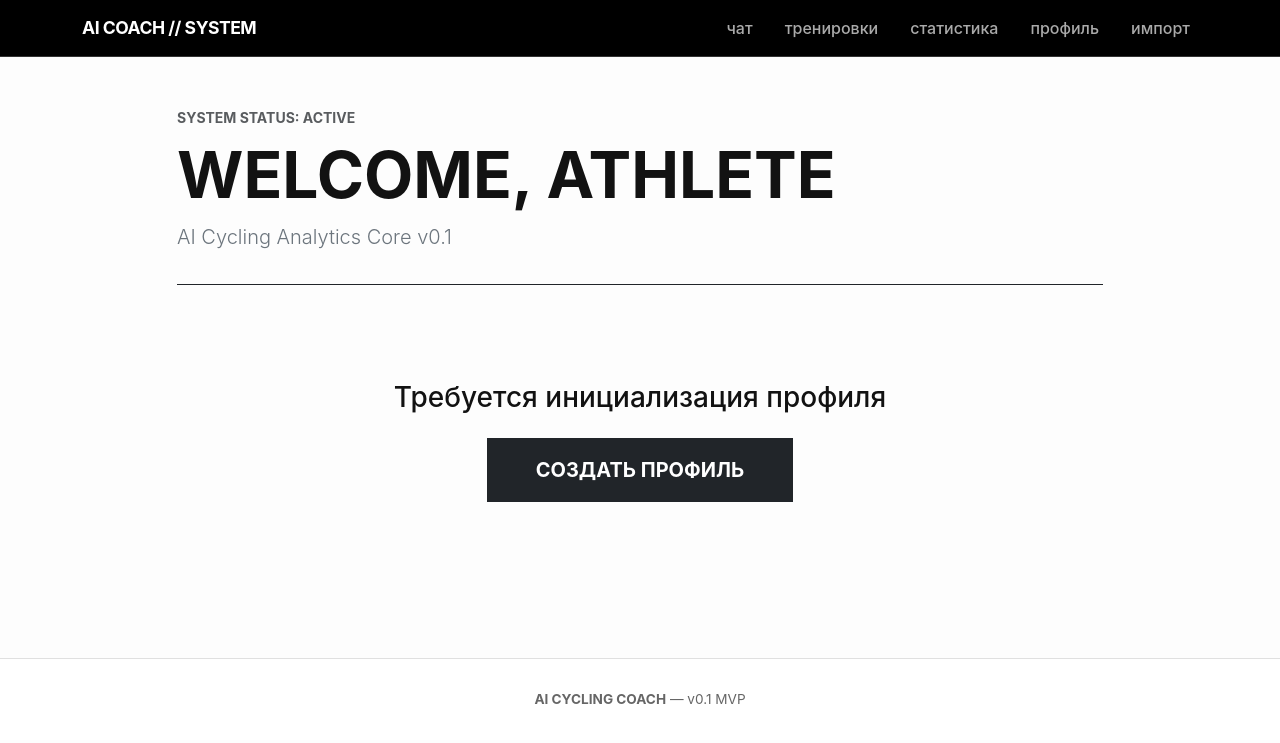
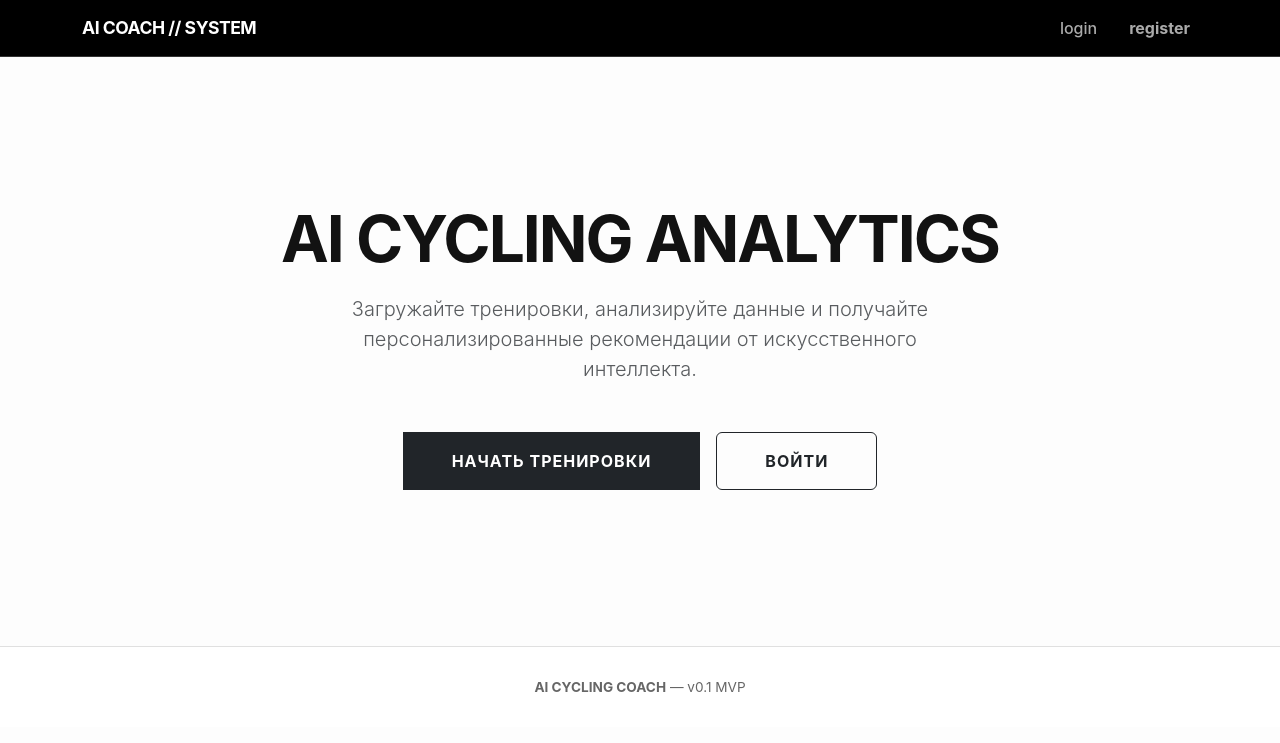
Before and after one commit to ripGoGa/mypet, a FastAPI app: page / in a window 1280 px wide. Shown: the top 743 px of the page. Run offline with FastAPI, Linux system fonts and the light colour scheme.

Commit message:
feat: implement dynamic landing page, soft auth guard, and session UI

```diff
--- a/app/main.py
+++ b/app/main.py
@@ -61,11 +61,19 @@ def ensure_data_store() -> None:
 
 
 @app.get('/', response_class=HTMLResponse)
-async def hello_root(request: Request, session: Session = Depends(get_session)):
+async def hello_root(request: Request, session=Depends(get_session)):
     # Пытаемся узнать имя пользователя для приветствия
-    user = session.exec(select(UserProfile)).first()
+    token = request.cookies.get('access_token')
+    user_profile = None
+    if token:
+        try:
+            payload = jwt.decode(token, SECRET_KEY, algorithms=[ALGORITHM])
+            user = session.exec(select(Users).where(Users.email == payload['sub'])).first()
+            user_profile = user.user_profile
+        except jwt.InvalidTokenError:
+            pass
 
-    return templates.TemplateResponse('index.html', {'request': request, 'user_profile': user})
+    return templates.TemplateResponse('index.html', {'request': request, 'user_profile': user_profile})
 
 
 @app.get('/workouts', response_class=HTMLResponse)
@@ -155,13 +163,11 @@ async def import_csv(files: list[UploadFile] = File(...), session: Session = Dep
 
 
 @app.get('/profile', response_class=HTMLResponse)
-async def show_profile(request: Request, session: Session = Depends(get_session)):
-    user_profile = session.exec(select(UserProfile)).first()
-    if user_profile is None:
+def show_profile(request: Request, user: Users = Depends(get_current_user)):
+    if user.user_profile is None:
         return RedirectResponse(url='/profile/create', status_code=303)
-    athlete_profile = session.exec(select(AthleteProfile).where(AthleteProfile.id == user_profile.id)).first()
-    return templates.TemplateResponse('profile.html', {'request': request, 'user_profile': user_profile,
-                                                       'athlete_profile': athlete_profile})
+    return templates.TemplateResponse('profile.html', {'request': request, 'user_profile': user.user_profile,
+                                                       'athlete_profile': user.athlete_profile})
 
 
 @app.get('/profile/create', response_class=HTMLResponse)
@@ -409,7 +415,7 @@ def register(request: Request, email: str = Form(...), password: str = Form(...)
 
 
 @app.post('/login')
-def login(request: Request, session=Depends(get_session)):
+def login(request: Request, from_data: OAuth2PasswordRequestForm = Depends(), session=Depends(get_session)):
     # Ищем пользователя в БД
     query = session.exec(select(Users).where(Users.email == from_data.username)).first()
     if not query:
@@ -436,6 +442,6 @@ def me(user=Depends(get_current_user)) -> dict:
 
 @app.get('/logout')
 def get_logout(request: Request, user: Users = Depends(get_current_user)):
-    response = RedirectResponse(url='/', status_code=303)
+    response = RedirectResponse(url='/?logged_out=true', status_code=303)
     response.delete_cookie(key='access_token')
     return response
--- a/app/templates/base.html
+++ b/app/templates/base.html
@@ -112,7 +112,7 @@
 
     <nav class="navbar navbar-expand-lg navbar-dark">
         <div class="container">
-            <a class="navbar-brand" href="/coach">AI COACH // SYSTEM</a>
+            <a class="navbar-brand" href="/">AI COACH // SYSTEM</a>
 
             <button class="navbar-toggler border-0" type="button" data-bs-toggle="collapse" data-bs-target="#navbarNav">
                 <span class="navbar-toggler-icon"></span>
@@ -120,21 +120,16 @@
 
             <div class="collapse navbar-collapse" id="navbarNav">
                 <ul class="navbar-nav ms-auto gap-3">
-                    <li class="nav-item">
-                        <a class="nav-link" href="/coach">чат</a>
-                    </li>
-                    <li class="nav-item">
-                        <a class="nav-link" href="/workouts">тренировки</a>
-                    </li>
-                    <li class="nav-item">
-                        <a class="nav-link" href="/statistics">статистика</a>
-                    </li>
-                    <li class="nav-item">
-                        <a class="nav-link" href="/profile">профиль</a>
-                    </li>
-                    <li class="nav-item">
-                        <a class="nav-link" href="/imports">импорт</a>
-                    </li>
+                                {% if request.cookies.get('access_token') %}
+                                    <li class="nav-item"><a class="nav-link" href="/coach">chat</a></li>
+                                    <li class="nav-item"><a class="nav-link" href="/workouts">workouts</a></li>
+                                    <li class="nav-item"><a class="nav-link" href="/statistics">statistics</a></li>
+                                    <li class="nav-item"><a class="nav-link" href="/imports">import workout</a></li>
+                                    <li class="nav-item"><a class="nav-link text-white fw-bold" href="/profile">profile</a></li>
+                                {% else %}
+                                    <li class="nav-item"><a class="nav-link" href="/login">login</a></li>
+                                    <li class="nav-item"><a class="nav-link text-white fw-bold" href="/register">register</a></li>
+                                {% endif %}
                 </ul>
             </div>
         </div>
--- a/app/templates/index.html
+++ b/app/templates/index.html
@@ -1,101 +1,81 @@
 {% extends "base.html" %}
-
-{% block title %}Панель управления{% endblock %}
+{% block title %}AI Coach // System{% endblock %}
 
 {% block content %}
-<div class="row justify-content-center">
-    <div class="col-lg-10">
 
-        <div class="mb-5 pb-3 border-bottom border-dark">
-            <small class="text-uppercase text-muted fw-bold ls-1">System Status: Active</small>
-            <h1 class="display-3 fw-bold text-uppercase mt-2">
+    {% if request.query_params.get('logged_out') %}
+        <div class="p-3 mb-4 border border-dark text-center text-uppercase fw-bold text-white" style="background-color: #000; letter-spacing: 1px;">
+            Вы успешно вышли из системы.
+        </div>
+    {% endif %}
+
     {% if user_profile %}
-                    Welcome back, {{ user_profile.name }}
-                {% else %}
-                    Welcome, Athlete
-                {% endif %}
-            </h1>
-            <p class="text-secondary lead">
-                AI Cycling Analytics Core v0.1
-            </p>
+
+        <p class="text-uppercase fw-bold text-muted mb-1" style="font-size: 0.8rem; letter-spacing: 1px;">System Status: Active</p>
+        <h1 class="display-4 fw-bold text-uppercase mb-2">Welcome Back, {{ user_profile.name | upper }}</h1>
+        <p class="text-muted fs-5 mb-5 border-bottom border-dark pb-4">AI Cycling Analytics Core v0.1</p>
+
+        <div class="row g-4">
+            <div class="col-md-6">
+                <div class="card h-100 border-dark">
+                    <div class="card-body text-center p-5 d-flex flex-column justify-content-center">
+                        <h1 class="display-4 mb-3">↓</h1>
+                        <h3 class="fw-bold text-uppercase mb-2">Import Data</h3>
+                        <p class="text-muted mb-4">Загрузка .FIT и .CSV файлов</p>
+                        <a href="/imports" class="btn btn-outline-dark text-uppercase fw-bold py-2 w-100" style="letter-spacing: 1px;">Upload</a>
                     </div>
-
-        {% if not user_profile %}
-            <div class="text-center py-5">
-                <h3 class="mb-4">Требуется инициализация профиля</h3>
-                <a href="/profile/create" class="btn btn-dark btn-lg rounded-0 px-5 py-3 text-uppercase fw-bold">
-                    Создать профиль
-                </a>
                 </div>
-        {% else %}
-            <div class="row g-4">
-
-                <div class="col-md-6">
-                    <a href="/imports" class="text-decoration-none">
-                        <div class="card h-100 border-dark hover-effect text-center p-5">
-                            <div class="display-1 fw-bold mb-3" style="line-height: 1;">&darr;</div>
-                            <h4 class="text-uppercase fw-bold text-black">Import Data</h4>
-                            <p class="text-muted small">Загрузка .FIT и .CSV файлов</p>
-                            <span class="btn btn-outline-dark rounded-0 mt-3 text-uppercase small">Upload</span>
-                        </div>
-                    </a>
             </div>
 
             <div class="col-md-6">
-                    <a href="/coach" class="text-decoration-none">
-                        <div class="card h-100 border-black bg-black text-white hover-effect-invert text-center p-5">
-                            <div class="display-4 fw-bold mb-3 font-monospace">AI //</div>
-                            <h4 class="text-uppercase fw-bold text-white">AI Coach</h4>
-                            <p class="text-white-50 small">Анализ и рекомендации</p>
-                            <span class="btn btn-light rounded-0 mt-3 text-uppercase small fw-bold">Start Chat</span>
+                <div class="card h-100 border-dark text-white" style="background-color: #000;">
+                    <div class="card-body text-center p-5 d-flex flex-column justify-content-center">
+                        <h1 class="display-3 fw-bold mb-3 tracking-tighter" style="font-family: monospace;">AI //</h1>
+                        <h3 class="fw-bold text-uppercase mb-2">AI Coach</h3>
+                        <p class="text-light mb-4" style="opacity: 0.8;">Анализ и рекомендации</p>
+                        <a href="/coach" class="btn btn-light text-uppercase fw-bold py-2 w-100" style="letter-spacing: 1px;">Start Chat</a>
                     </div>
-                    </a>
+                </div>
             </div>
 
             <div class="col-md-6">
-                    <a href="/workouts" class="text-decoration-none">
-                        <div class="card h-100 border-dark hover-effect p-4 d-flex flex-row align-items-center justify-content-between">
+                <div class="card border-dark">
+                    <div class="card-body p-4 d-flex justify-content-between align-items-center">
                         <div>
-                                <h5 class="text-uppercase fw-bold text-black mb-1">Database</h5>
-                                <p class="text-muted small mb-0">Архив всех тренировок</p>
+                            <h5 class="fw-bold text-uppercase mb-1">Database</h5>
+                            <p class="text-muted mb-0" style="font-size: 0.85rem;">Архив всех тренировок</p>
                         </div>
-                            <span class="fs-2">&rarr;</span>
+                        <a href="/workouts" class="text-dark fs-3 text-decoration-none">→</a>
                     </div>
-                    </a>
+                </div>
             </div>
 
             <div class="col-md-6">
-                    <a href="/statistics" class="text-decoration-none">
-                        <div class="card h-100 border-dark hover-effect p-4 d-flex flex-row align-items-center justify-content-between">
+                <div class="card border-dark">
+                    <div class="card-body p-4 d-flex justify-content-between align-items-center">
                         <div>
-                                <h5 class="text-uppercase fw-bold text-black mb-1">Metrics</h5>
-                                <p class="text-muted small mb-0">Графики и тренды</p>
+                            <h5 class="fw-bold text-uppercase mb-1">Metrics</h5>
+                            <p class="text-muted mb-0" style="font-size: 0.85rem;">Графики и тренды</p>
                         </div>
-                            <span class="fs-2">&rarr;</span>
+                        <a href="/statistics" class="text-dark fs-3 text-decoration-none">→</a>
                     </div>
-                    </a>
                 </div>
-
-            </div>
-        {% endif %}
-
             </div>
         </div>
 
-<style>
-    .hover-effect {
-        transition: all 0.2s ease;
-    }
-    .hover-effect:hover {
-        background-color: #f0f0f0;
-        transform: translateY(-2px);
-    }
-    .hover-effect-invert {
-        transition: all 0.2s ease;
-    }
-    .hover-effect-invert:hover {
-        background-color: #1a1a1a !important;
-        transform: translateY(-2px);
-    }
-</style>
+    {% else %}
+
+        <div class="text-center py-5 mt-5">
+            <h1 class="display-3 fw-bold text-uppercase mb-3" style="letter-spacing: -2px;">AI Cycling Analytics</h1>
+            <p class="lead text-muted mx-auto mb-5" style="max-width: 600px;">
+                Загружайте тренировки, анализируйте данные и получайте персонализированные рекомендации от искусственного интеллекта.
+            </p>
+            <div class="d-flex justify-content-center gap-3">
+                <a href="/register" class="btn btn-dark px-5 py-3 text-uppercase fw-bold" style="letter-spacing: 1px;">Начать тренировки</a>
+                <a href="/login" class="btn btn-outline-dark px-5 py-3 text-uppercase fw-bold" style="letter-spacing: 1px;">Войти</a>
+            </div>
+        </div>
+
+    {% endif %}
+
 {% endblock %}
--- a/app/templates/profile.html
+++ b/app/templates/profile.html
@@ -13,6 +13,7 @@
             </div>
             <a href="/profile/edit" class="btn btn-outline-primary px-4">
                 Редактировать
+                <a href="/logout" class="btn btn-outline-dark text-uppercase tracking-wider">Выход</a>
             </a>
         </div>
 
```
Lines whose indentation alone changed are shown as unchanged.
